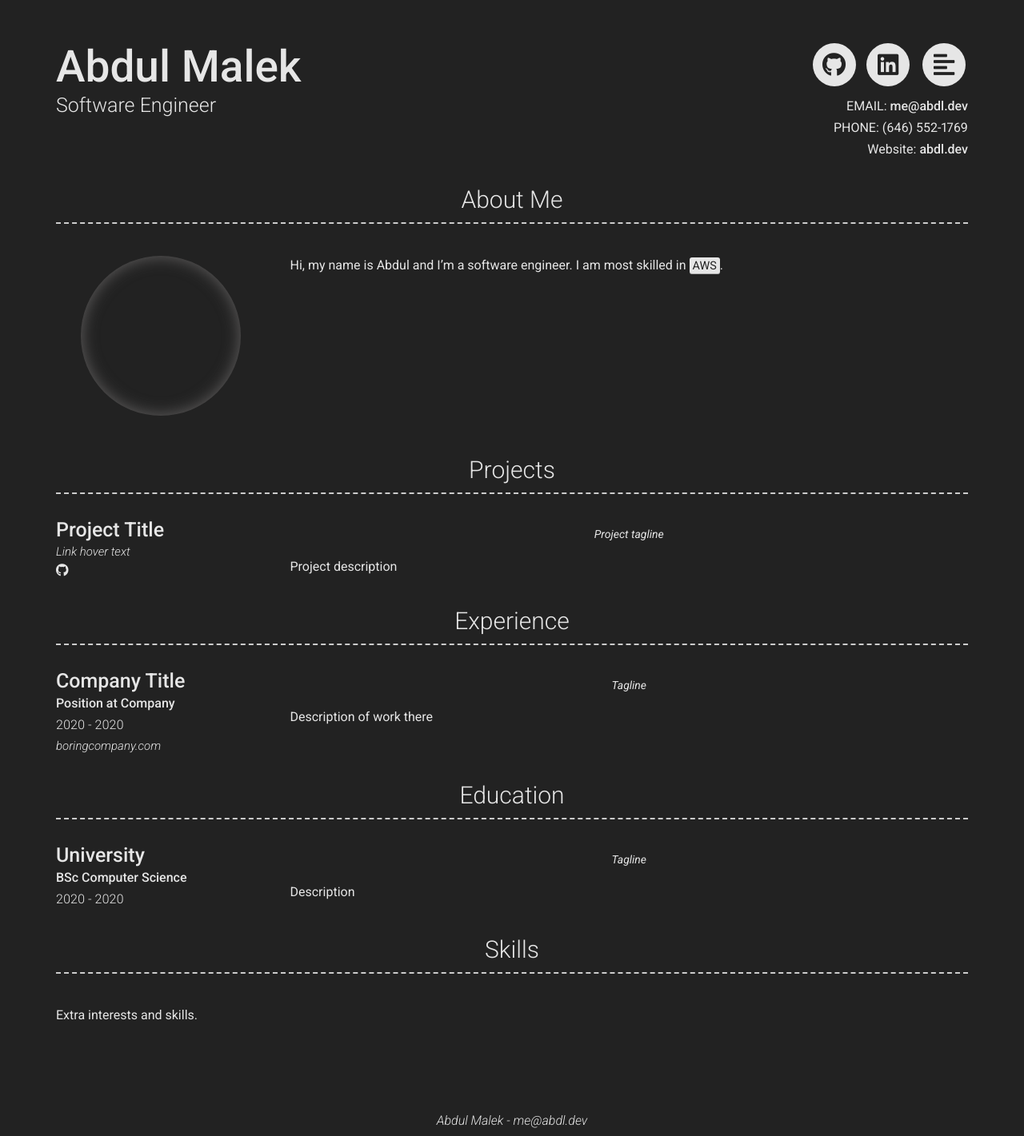
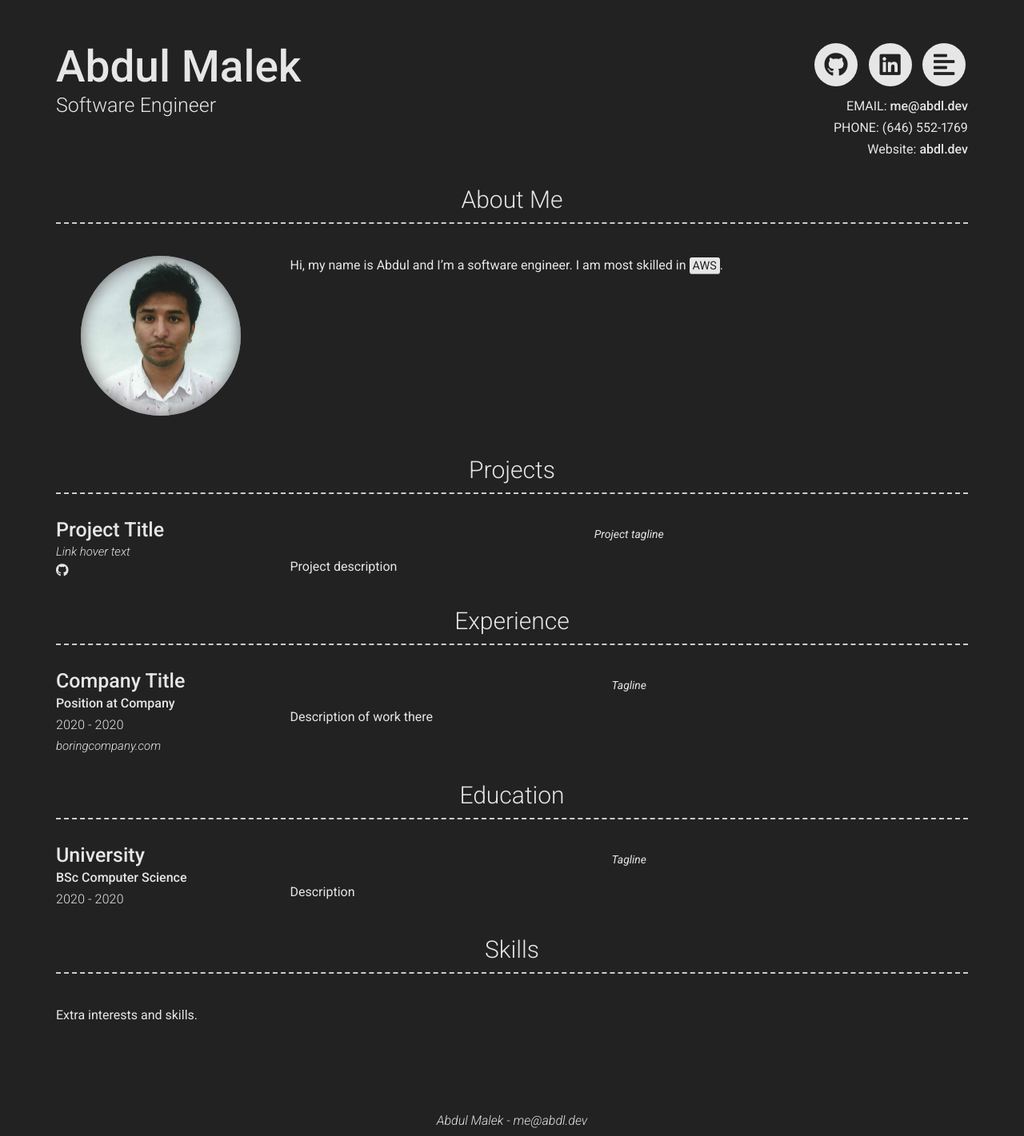
Before and after one commit to abdl-dev/abdl-dev.github.io, a Jekyll site: the page built from index.md, in a window 1280 px wide. Shown: the whole page at 80% size. Built offline with Jekyll 4.4.1, drawn with Linux system fonts in a browser that asks for light colours; nearby versions of some CDN libraries.

Commit message:
clean up and remove extra social links in header.html

```diff
--- a/_config.yml
+++ b/_config.yml
@@ -21,16 +21,17 @@
 # Social Links
 github_username: abdl-dev
 linkedin_username: abdl
+resume_link: assets/abdl-dev.pdf
 
 # Additional icon links
-additional_links:
-- title: Résumé
-  icon: fas fa-align-left
-  url: https://abdl.dev/assets/abdl-dev.pdf
+# additional_links:
+# - title: Résumé
+#   icon: fas fa-align-left
+#   url: assets/abdl-dev.pdf
 
 # About Section
 about_title: About Me
-about_profile_image: images/profile.jpg
+about_profile_image: assets/profile.jpg
 about_content: | # this will include new lines to allow paragraphs
   Hi, my name is Abdul and I'm a software engineer. I am most skilled in <mark>AWS</mark>.
 
--- a/_includes/header.html
+++ b/_includes/header.html
@@ -6,104 +6,27 @@
     </div>
     <div class="col-xs-12 col-sm-6 col-md-6 col-lg-4 header-right">
       <ul class="icons no-print">
-        {%- if site.dribbble_username -%}
-          <li>
-            <a target="_blank" href="https://dribbble.com/{{ site.dribbble_username| cgi_escape | escape }}" class="button button--sacnite button--round-l">
-              <i class="fab fa-dribbble-square" title="Dribble link"></i>
-            </a>
-          </li>
-        {%- endif -%}
-        {%- if site.facebook_username -%}
-          <li>
-            <a target="_blank" href="https://www.facebook.com/{{ site.facebook_username| cgi_escape | escape }}" class="button button--sacnite button--round-l">
-              <i class="fab fa-facebook" title="Facebook link"></i>
-            </a>
-          </li>
-        {%- endif -%}
-        {%- if site.flickr_username -%}
-          <li>
-            <a target="_blank" href="https://www.flickr.com/photos/{{ site.flickr_username| cgi_escape | escape }}" class="button button--sacnite button--round-l">
-              <i class="fab fa-flickr" title="Flickr link"></i>
-            </a>
-          </li>
-        {%- endif -%}
         {%- if site.github_username -%}
           <li>
-            <a target="_blank" href="https://github.com/{{ site.github_username| cgi_escape | escape }}" class="button button--sacnite button--round-l">
-              <i class="fab fa-github" title="Github link"></i>
-            </a>
-          </li>
-        {%- endif -%}
-        {%- if site.stackoverflow_username -%}
-          <li>
-            <a target="_blank" href="https://stackoverflow.com/users/{{ site.stackoverflow_username| cgi_escape | escape }}" class="button button--sacnite button--round-l">
-              <i class="fab fa-stack-overflow" title="Stackoverflow link"></i>
-            </a>
-          </li>
-        {%- endif -%}
-        {%- if site.instagram_username -%}
-          <li>
-            <a target="_blank" href="https://www.instagram.com/{{ site.instagram_username| cgi_escape | escape }}" class="button button--sacnite button--round-l">
-              <i class="fab fa-instagram" title="Instagram link"></i>
+            <a target="_blank" href='https://github.com/{{ site.github_username | escape }}' class="button button--sacnite button--round-l">
+              <i class="fab fa-github" title="GitHub"></i>
             </a>
           </li>
         {%- endif -%}
         {%- if site.linkedin_username -%}
           <li>
-            <a target="_blank" href="https://www.linkedin.com/in/{{ site.linkedin_username| cgi_escape | escape }}" class="button button--sacnite button--round-l">
-              <i class="fab fa-linkedin" title="Linkedin link"></i>
+            <a target="_blank" href='https://www.linkedin.com/in/{{ site.linkedin_username | escape }}' class="button button--sacnite button--round-l">
+              <i class="fab fa-linkedin" title="LinkedIn"></i>
             </a>
           </li>
         {%- endif -%}
-        {%- if site.xing_username -%}
+        {%- if site.resume_link -%}
           <li>
-            <a target="_blank" href="https://www.xing.com/profile/{{ site.xing_username| cgi_escape | escape }}" class="button button--sacnite button--round-l">
-              <i class="fab fa-xing" title="Xing link"></i>
+            <a target="_blank" href='{{ site.resume_link | escape }}' class="button button--sacnite button--round-l">
+              <i class="fas fa-align-left" title="Résumé"></i>
             </a>
           </li>
         {%- endif -%}
-        {%- if site.pinterest_username -%}
-          <li>
-            <a target="_blank" href="https://www.pinterest.com/{{ site.pinterest_username| cgi_escape | escape }}" class="button button--sacnite button--round-l">
-              <i class="fab fa-pinterest" title="Pintrest link"></i>
-            </a>
-          </li>
-        {%- endif -%}
-        {%- if site.twitter_username -%}
-          <li>
-            <a target="_blank" href="https://twitter.com/{{ site.twitter_username| cgi_escape | escape }}" class="button button--sacnite button--round-l">
-              <i class="fab fa-twitter" title="Twitter link"></i>
-            </a>
-          </li>
-        {%- endif -%}
-        {%- if site.youtube_username -%}
-          <li>
-            <a target="_blank" href="https://www.youtube.com/{{ site.youtube_username| cgi_escape | escape }}" class="button button--sacnite button--round-l">
-              <i class="fab fa-youtube" title="Youtube link"></i>
-            </a>
-          </li>
-        {%- endif -%}
-        {%- if site.googleplus_username -%}
-          <li>
-            <a target="_blank" href="https://plus.google.com/{{ site.googleplus_username| escape }}" class="button button--sacnite button--round-l">
-              <i class="fab fa-google-plus" title="Google plus link"></i>
-            </a>
-          </li>
-        {%- endif -%}
-        {%- if site.orcid_username -%}
-          <li>
-            <a target="_blank" href="https://orcid.org/{{ site.orcid_username | escape }}" class="button button--sacnite button--round-l">
-              <i class="fab fa-orcid" title="ORCiD link"></i>
-            </a>
-          </li>
-        {%- endif -%}
-        {% for link in site.additional_links %}
-          <li>
-            {% include a.html href=link.url class="button button--sacnite button--round-l" %}
-              <i class="{{ link.icon }}" title="{{ link.title | escape }}"></i>
-            </a>
-          </li>
-        {% endfor %}
       </ul>
 
       {%- if site.email -%}
```
